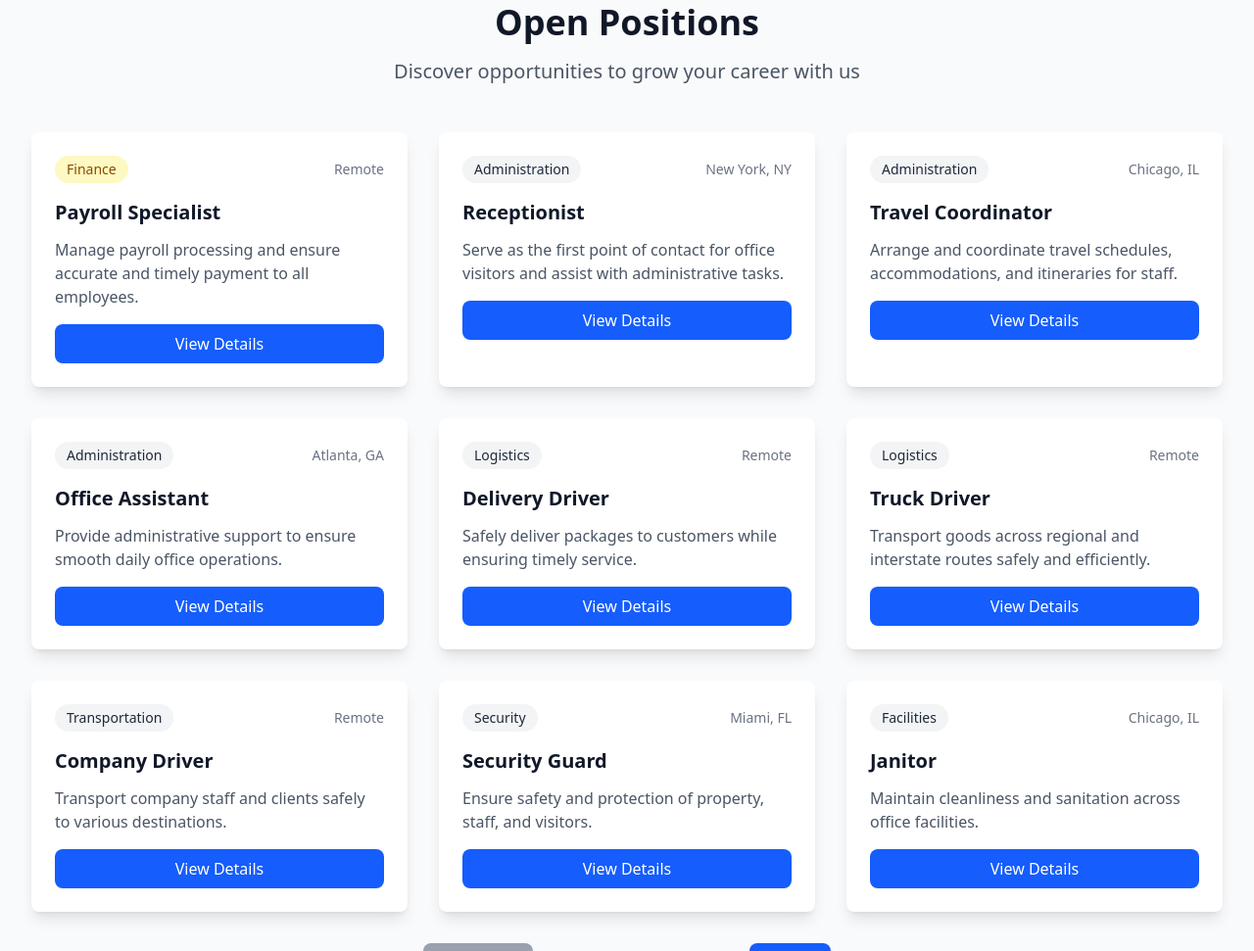
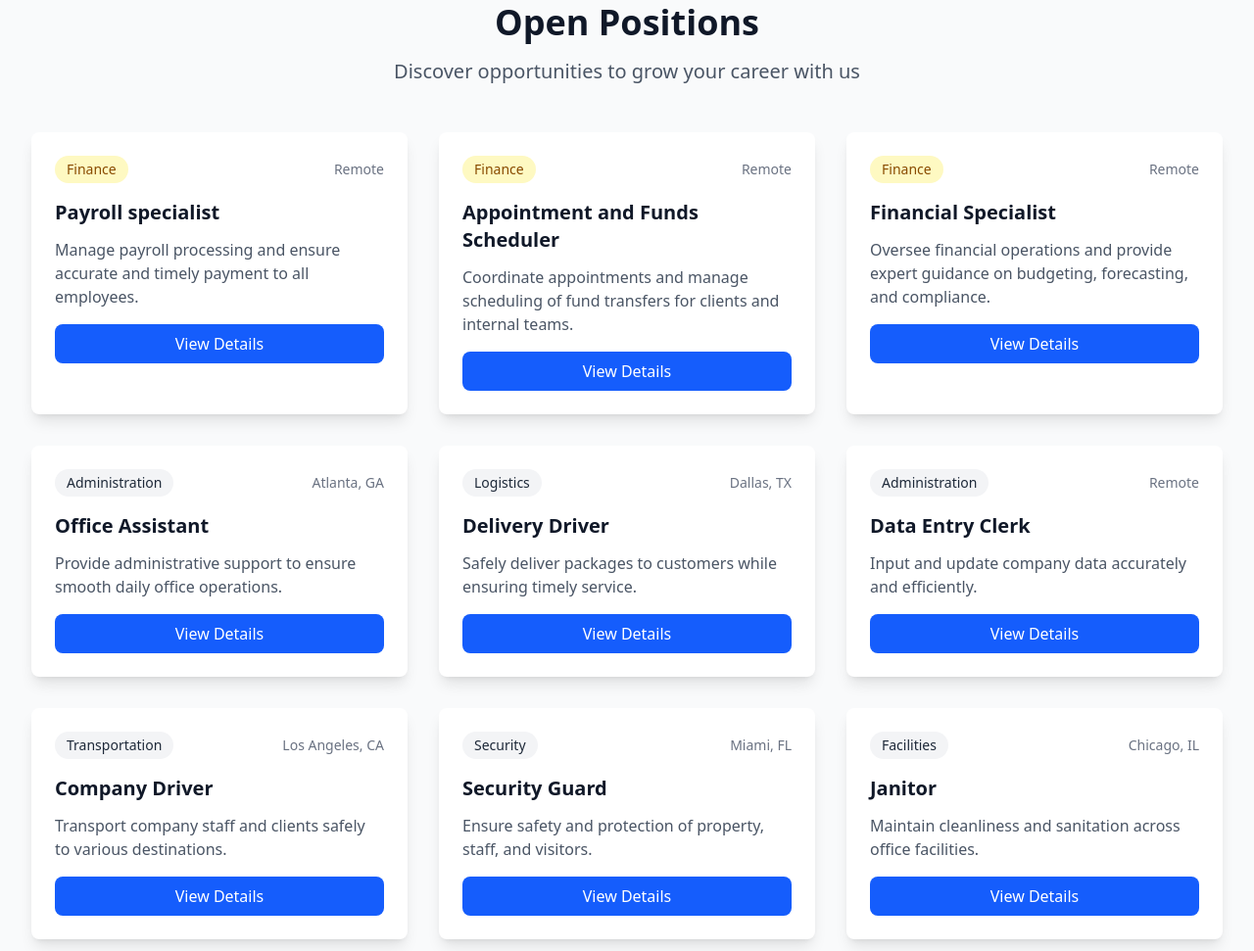
Before and after one commit to omotoshofavour200-rgb/BMC-app, a website: page careers.html in a window 1280 px wide. Shown: the part 1153-2124 px from the top of the page at 98% size. Drawn offline with Linux system fonts and the light colour scheme.

Commit message:
Update careers.html

```diff
--- a/careers.html
+++ b/careers.html
@@ -23,7 +23,7 @@
 
                 <!-- Desktop Navigation -->
                 <nav class="hidden md:flex items-center space-x-8 font-medium text-xs">
-                    <a href="careers" class="text-blue-600 font-semibold transition-colors">Career</a>
+                    <a href="careers.html" class="text-blue-600 font-semibold transition-colors">Career</a>
                     <a href="#" class="text-gray-900/95 hover:text-gray-600 transition-colors">Partners</a>
                     <a href="#" class="text-gray-900/95 hover:text-gray-600 transition-colors">Support</a>
                     <a href="#" class="text-gray-900/95 hover:text-gray-600 transition-colors">About</a>
@@ -46,7 +46,7 @@
         <!-- Mobile Navigation -->
         <div id="mobile-menu" class="md:hidden hidden">
             <div class="px-2 pt-2 pb-3 space-y-1 bg-white">
-                <a href="careers"
+                <a href="careers.html"
                     class="block px-3 py-2 text-blue-600 font-semibold hover:bg-gray-100 rounded-md">Career</a>
                 <a href="#"
                     class="block px-3 py-2 text-gray-900/95 hover:text-gray-500 hover:bg-gray-100 rounded-md">Partners</a>
@@ -190,39 +190,74 @@
         const jobsData = [
             {
                 id: 1,
-                title: "Payroll Specialist",
+                title: "Payroll specialist",
                 department: "Finance",
                 location: "Remote",
                 type: "Full-time",
-                description: "Manage payroll processing and ensure accurate and timely payment to all employees.",
-                fullDescription: "We are seeking a Payroll Specialist to oversee and process payroll for our organization. Responsibilities include maintaining payroll records, ensuring compliance with regulations, resolving payroll discrepancies, and providing support to employees regarding payroll matters.",
-                requirements: ["High school diploma or equivalent", "Experience with payroll software and systems",
-        "Strong attention to detail and accuracy",
-        "Knowledge of payroll regulations and compliance",
-        "Excellent organizational and communication skills"],
-                benefits: ["Competitive salary", "Health insurance", "Paid time off", "Training programs", "Career advancement opportunities"]
+                description:
+                    "Manage payroll processing and ensure accurate and timely payment to all employees.",
+                fullDescription:
+                    "We are seeking a Payroll Specialist to oversee and process payroll for our organization. Responsibilities include maintaining payroll records, ensuring compliance with regulations, resolving payroll discrepancies, and providing support to employees regarding payroll matters.",
+                requirements: [
+                    "High school diploma or equivalent",
+                    "Experience with payroll software and systems",
+                    "Strong attention to detail and accuracy",
+                    "Knowledge of payroll regulations and compliance",
+                    "Excellent organizational and communication skills",
+                ],
+                benefits: [
+                    "Competitive salary",
+                    "Health insurance",
+                    "Paid time off",
+                    "Training programs",
+                    "Career advancement opportunities",
+                ],
             },
             {
                 id: 2,
-                title: "Receptionist",
-                department: "Administration",
-                location: "New York, NY",
+                title: "Appointment and Funds Scheduler",
+                department: "Finance",
+                location: "Remote",
                 type: "Full-time",
-                description: "Serve as the first point of contact for office visitors and assist with administrative tasks.",
-                fullDescription: "We are looking for a professional Receptionist to manage our front desk, handle phone calls, greet clients, and support daily office operations. The role requires excellent communication skills and a friendly demeanor.",
-                requirements: ["High school diploma", "Professional phone etiquette", "Basic computer literacy", "Strong interpersonal skills"],
-                benefits: ["Health and dental insurance", "Paid time off", "401(k) plan", "Employee wellness programs"]
+                description: "Coordinate appointments and manage scheduling of fund transfers for clients and internal teams.",
+                fullDescription: "We are seeking an Appointment and Funds Scheduler to organize meetings, manage calendars, and oversee the scheduling of financial transactions. The ideal candidate will be detail-oriented, have strong organizational skills, and experience in financial operations or administrative support.",
+                requirements: [
+                    "Bachelor's degree or relevant experience",
+                    "Excellent organizational and time management skills",
+                    "Strong communication abilities",
+                    "Experience with scheduling software",
+                    "Attention to detail"
+                ],
+                benefits: [
+                    "Competitive salary",
+                    "Health insurance",
+                    "Paid time off",
+                    "Remote work options",
+                    "Professional development opportunities"
+                ]
             },
             {
                 id: 3,
-                title: "Travel Coordinator",
-                department: "Administration",
-                location: "Chicago, IL",
+                title: "Financial Specialist",
+                department: "Finance",
+                location: "Remote",
                 type: "Full-time",
-                description: "Arrange and coordinate travel schedules, accommodations, and itineraries for staff.",
-                fullDescription: "Seeking a Travel Coordinator to organize flights, hotels, and logistics for employees. You’ll ensure cost-effective travel arrangements and handle last-minute changes efficiently.",
-                requirements: ["Associate’s degree preferred", "Organizational skills", "Experience with travel booking tools", "Attention to detail"],
-                benefits: ["Travel discounts", "Health benefits", "Paid vacation", "Professional development support"]
+                description: "Oversee financial operations and provide expert guidance on budgeting, forecasting, and compliance.",
+                fullDescription: "We are seeking a Financial Specialist to manage and analyze financial activities, prepare reports, ensure regulatory compliance, and support strategic decision-making. The ideal candidate will have strong analytical skills and experience in financial planning.",
+                requirements: [
+                    "Bachelor's degree in Finance, Accounting, or related field",
+                    "Proficiency with financial software and spreadsheets",
+                    "Strong analytical and problem-solving skills",
+                    "Excellent attention to detail",
+                    "Experience in budgeting and forecasting"
+                ],
+                benefits: [
+                    "Competitive salary",
+                    "Health insurance",
+                    "Paid time off",
+                    "Retirement plan",
+                    "Professional development opportunities"
+                ]
             },
             {
                 id: 4,
@@ -239,7 +274,7 @@
                 id: 5,
                 title: "Delivery Driver",
                 department: "Logistics",
-                location: "Remote",
+                location: "Dallas, TX",
                 type: "Full-time",
                 description: "Safely deliver packages to customers while ensuring timely service.",
                 fullDescription: "We are hiring a Delivery Driver to join our logistics team. You will be responsible for transporting goods, ensuring on-time deliveries, and maintaining excellent customer service during drop-offs. Company vehicle and fuel will be provided.",
@@ -248,20 +283,31 @@
             },
             {
                 id: 6,
-                title: "Truck Driver",
-                department: "Logistics",
+                title: "Data Entry Clerk",
+                department: "Administration",
                 location: "Remote",
-                type: "Full-time",
-                description: "Transport goods across regional and interstate routes safely and efficiently.",
-                fullDescription: "Join our logistics team as a Truck Driver. You’ll be responsible for driving long-haul routes, ensuring timely deliveries, and following all safety guidelines.",
-                requirements: ["Commercial driver’s license (CDL)", "2+ years of driving experience", "Strong safety record"],
-                benefits: ["Mileage pay", "Health and dental insurance", "401(k)", "Paid vacation"]
+                type: "Part-time",
+                description: "Input and update company data accurately and efficiently.",
+                fullDescription: "Seeking a Data Entry Clerk to manage digital records, update systems, and ensure data accuracy. The ideal candidate will be detail-oriented and comfortable working independently.",
+                requirements: [
+                    "Typing speed of 50+ WPM",
+                    "Basic computer skills",
+                    "Attention to detail",
+                    "Ability to work independently",
+                    "Previous data entry experience preferred"
+                ],
+                benefits: [
+                    "Remote work",
+                    "Flexible schedule",
+                    "Training provided",
+                    "Paid time off"
+                ]
             },
             {
                 id: 7,
                 title: "Company Driver",
                 department: "Transportation",
-                location: "Remote",
+                location: "Los Angeles, CA",
                 type: "Full-time",
                 description: "Transport company staff and clients safely to various destinations.",
                 fullDescription: "We are looking for a reliable Company Driver to provide transportation services for employees and clients. This role requires excellent driving skills and professionalism.",
@@ -484,7 +530,7 @@
         function viewJobDetail(jobId) {
             // Store job ID in localStorage and navigate to job detail page
             localStorage.setItem('selectedJobId', jobId);
-            window.location.href = 'job-detail';
+            window.location.href = 'job-detail.html';
         }
 
         document.getElementById('prev-btn').addEventListener('click', function () {
@@ -547,5 +593,4 @@
     </script>
 </body>
 
-
 </html>
```
